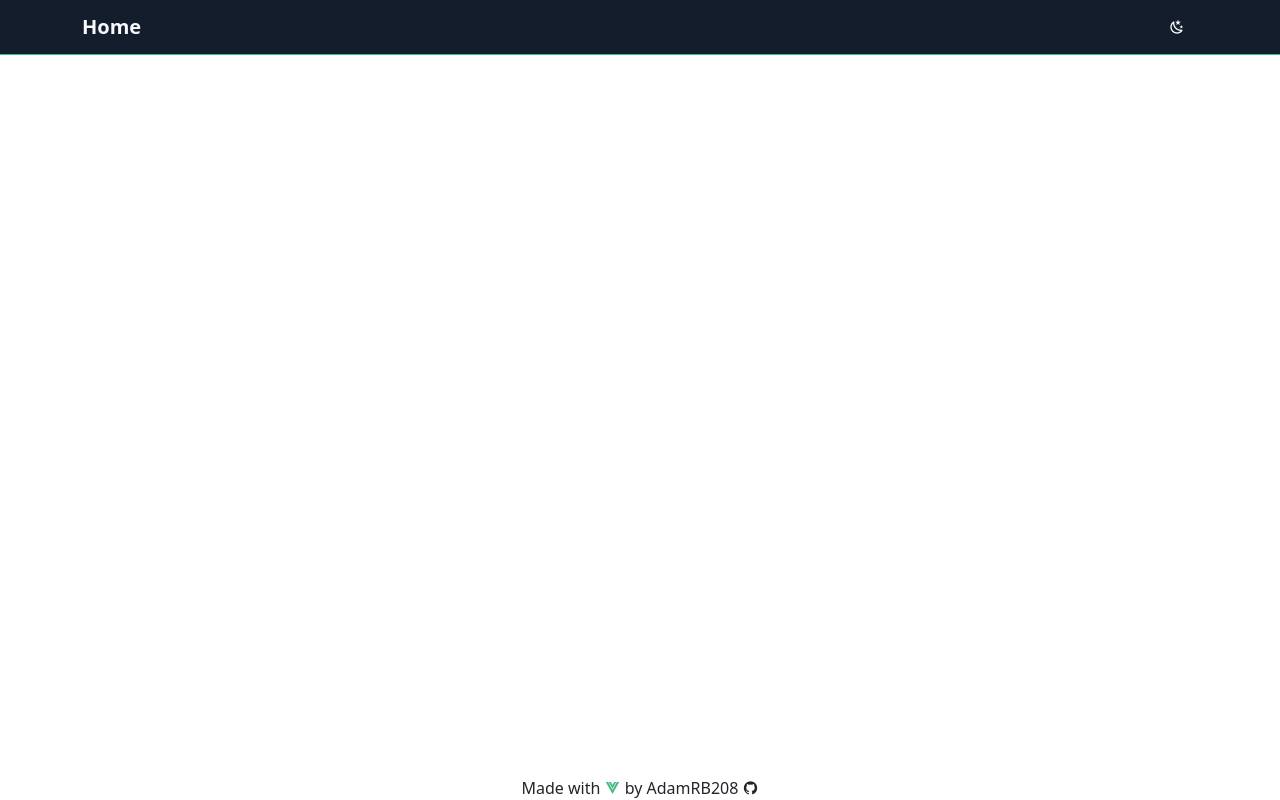
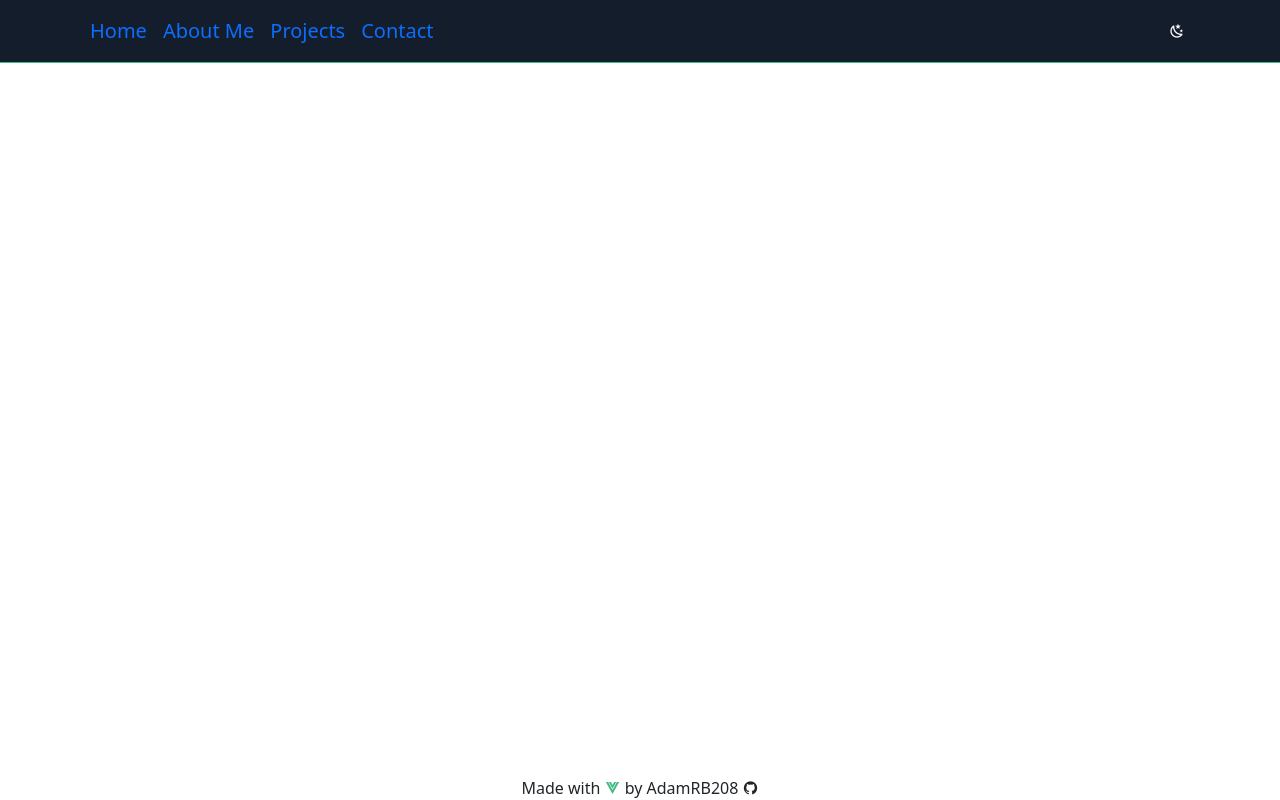
Before and after one commit to AdamRB208/AdamRB208.github.io, a Vue app: page / in a window 1280 px wide. Built offline with nearby package versions, Linux system fonts and the light colour scheme.

Commit message:
added links for page navigation.

```diff
--- a/src/components/Navbar.vue
+++ b/src/components/Navbar.vue
@@ -18,29 +18,30 @@ watch(theme, () => {
 <template>
   <nav class="navbar navbar-expand-md bg-codeworks border-bottom border-vue">
     <div class="container gap-2">
-      <RouterLink :to="{ name: 'Home' }" class="d-flex align-items-center text-light">
-        <b class="fs-5">Home</b>
-      </RouterLink>
-      <!-- collapse button -->
-      <button class="navbar-toggler" type="button" data-bs-toggle="collapse" data-bs-target="#navbar-links"
-        aria-controls="navbarText" aria-expanded="false" aria-label="Toggle navigation">
-        <span class="mdi mdi-menu text-light"></span>
-      </button>
-      <!-- collapsing menu -->
-      <div class="collapse navbar-collapse " id="navbar-links">
-        <ul class="navbar-nav">
-          <li>
+      <div class="d-flex align-items-center">
+        <div class="d-flex justify-content-center">
+          <span class="m-2">
+            <a href="" class="fs-5">Home</a>
+          </span>
+          <span class="m-2">
+            <a href="" class="fs-5">About Me</a>
+          </span>
+          <span class="m-2">
+            <a href="" class="fs-5">Projects</a>
+          </span>
+          <span class="m-2">
+            <a href="" class="fs-5">Contact</a>
+          </span>
+        </div>
+      </div>
 
-          </li>
-        </ul>
-        <!-- LOGIN COMPONENT HERE -->
+      <!-- THEME COMPONENT HERE -->
       <div class="ms-auto">
         <button class="btn text-light" @click="toggleTheme"
           :title="`Enable ${theme == 'light' ? 'dark' : 'light'} theme.`">
           <i v-if="theme == 'dark'" class="mdi mdi-weather-sunny"></i>
           <i v-if="theme == 'light'" class="mdi mdi-weather-night"></i>
         </button>
-        </div>
       </div>
     </div>
   </nav>
@@ -51,13 +52,5 @@ a {
   text-decoration: none;
 }
 
-.nav-link {
-  text-transform: uppercase;
-}
 
-.navbar-nav .router-link-exact-active {
-  border-bottom: 2px solid var(--bs-success);
-  border-bottom-left-radius: 0;
-  border-bottom-right-radius: 0;
-}
 </style>
```
Lines whose indentation alone changed are shown as unchanged.
